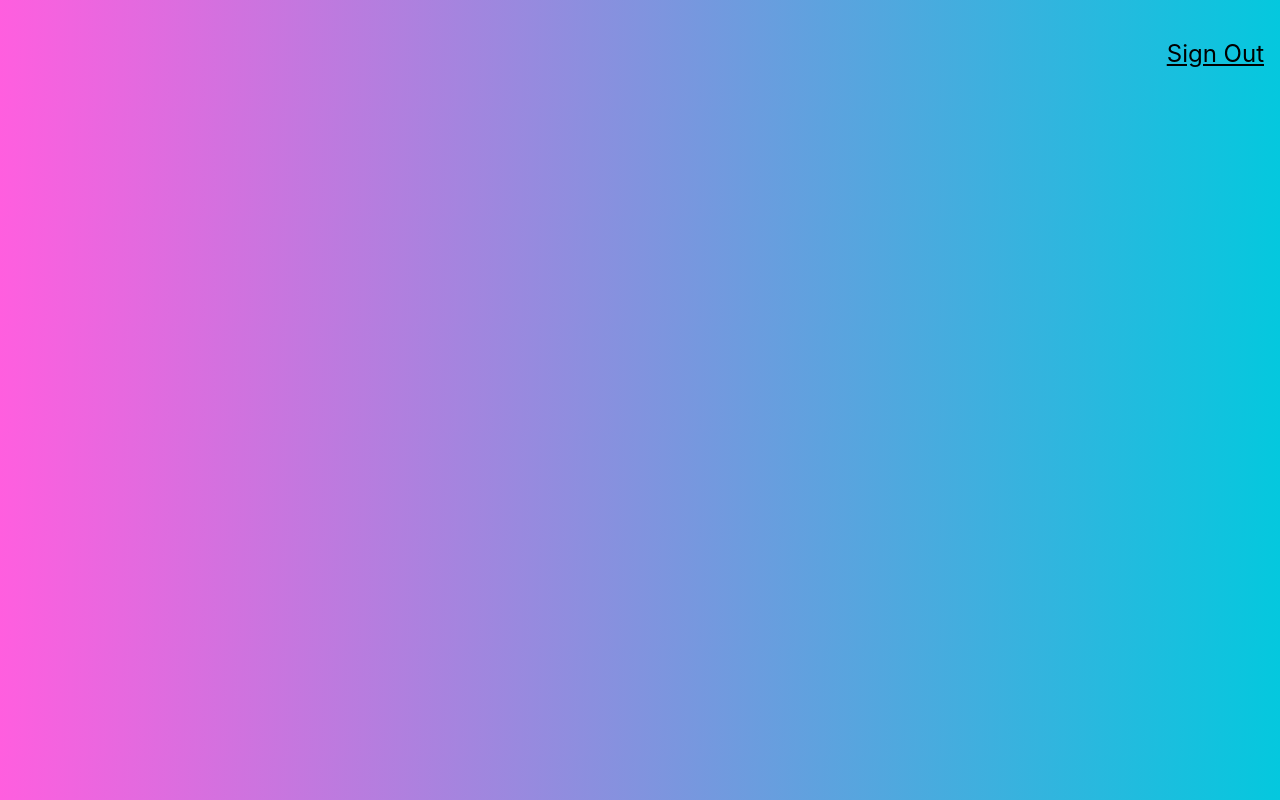
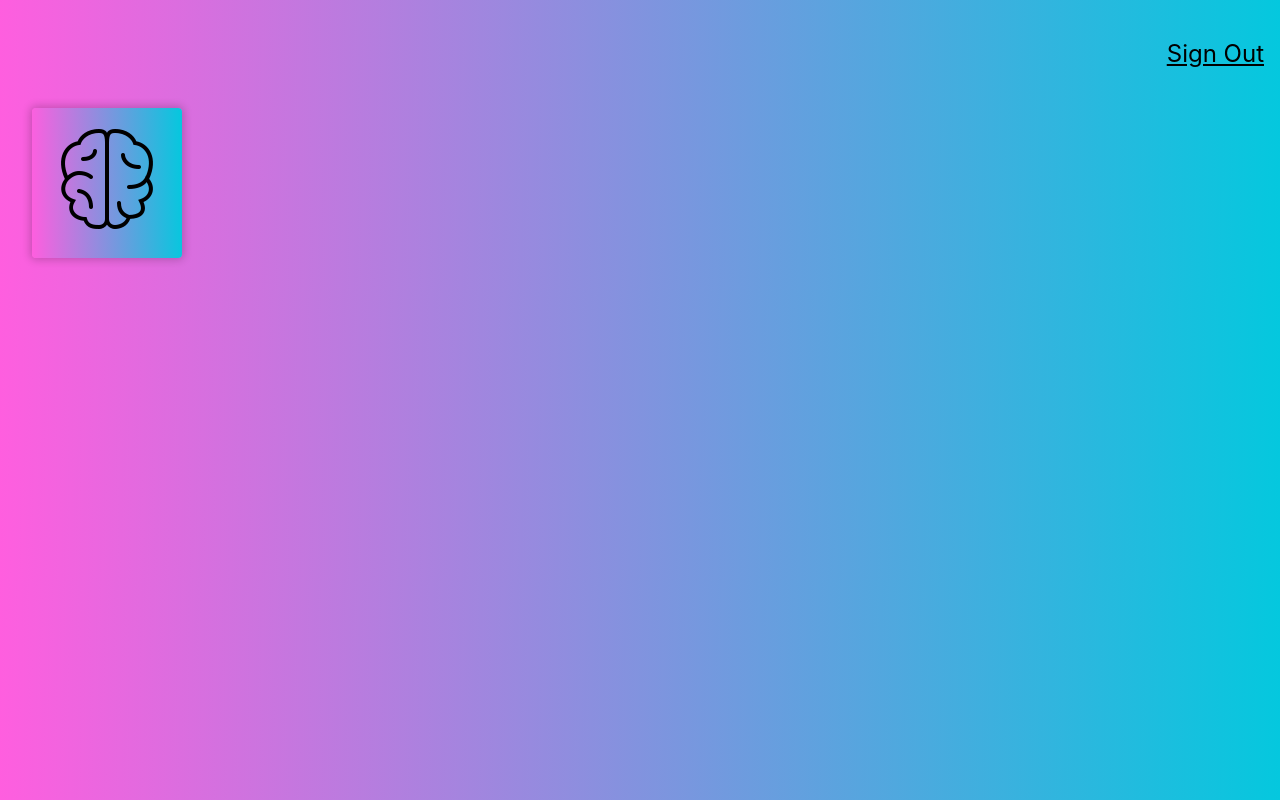
Before and after one commit to joeyturbo/face-recognition-brain, a React (Create React App) app: page / in a window 1280 px wide. Built offline with nearby package versions, Linux system fonts and the light colour scheme.

Commit message:
built logo element

```diff
--- a/package.json
+++ b/package.json
@@ -8,6 +8,7 @@
     "@testing-library/user-event": "^13.5.0",
     "react": "^18.2.0",
     "react-dom": "^18.2.0",
+    "react-parallax-tilt": "^1.7.68",
     "react-scripts": "5.0.1",
     "tachyons": "^4.12.0",
     "web-vitals": "^2.1.4"
--- a/src/App.js
+++ b/src/App.js
@@ -1,5 +1,6 @@
 import React, { Component } from 'react';
 import Navigation from './Components/Navigation/Navigation'
+import Logo from './Components/Logo/Logo';
 import './App.css';
 import 'tachyons';
 
@@ -8,8 +9,8 @@
     return(
       <div className="App">
         <Navigation />
-        {/* <Logo />
-        <ImageLinkForm />
+        <Logo />
+        {/* <ImageLinkForm />
         <FaceRecognition /> */}
       </div>
     )
--- /dev/null
+++ b/src/Components/Logo/Logo.css
@@ -0,0 +1,3 @@
+.Tilt {
+    background: linear-gradient(89deg, #FF5EDF 0%, #04C8DE 100%);
+}
--- /dev/null
+++ b/src/Components/Logo/Logo.js
@@ -0,0 +1,18 @@
+import React from 'react';
+import Tilt from 'react-parallax-tilt';
+import brain from './brain.png';
+import './Logo.css';
+
+const Logo = () => {
+    return (
+        <div className='ma4 mt0'>
+            <Tilt className="Tilt br2 shadow-2" style={{height: '150px', width: '150px', tiltMaxAngleX: '90'}}>
+                <div className="Tilt-inner pa3">
+                    <img style={{paddingTop: '5px'}} alt='logo' src={brain}/>
+                </div>
+            </Tilt>
+        </div>
+    )
+};
+
+export default Logo;
--- a/src/Components/Navigation/Navigation.js
+++ b/src/Components/Navigation/Navigation.js
@@ -8,4 +8,4 @@
     )
 };
 
-export default Navigation
+export default Navigation;
```
Also changed, not shown: src/Components/Logo/brain.png (added), 1 other file (tests, documents, lock files or other folders).
